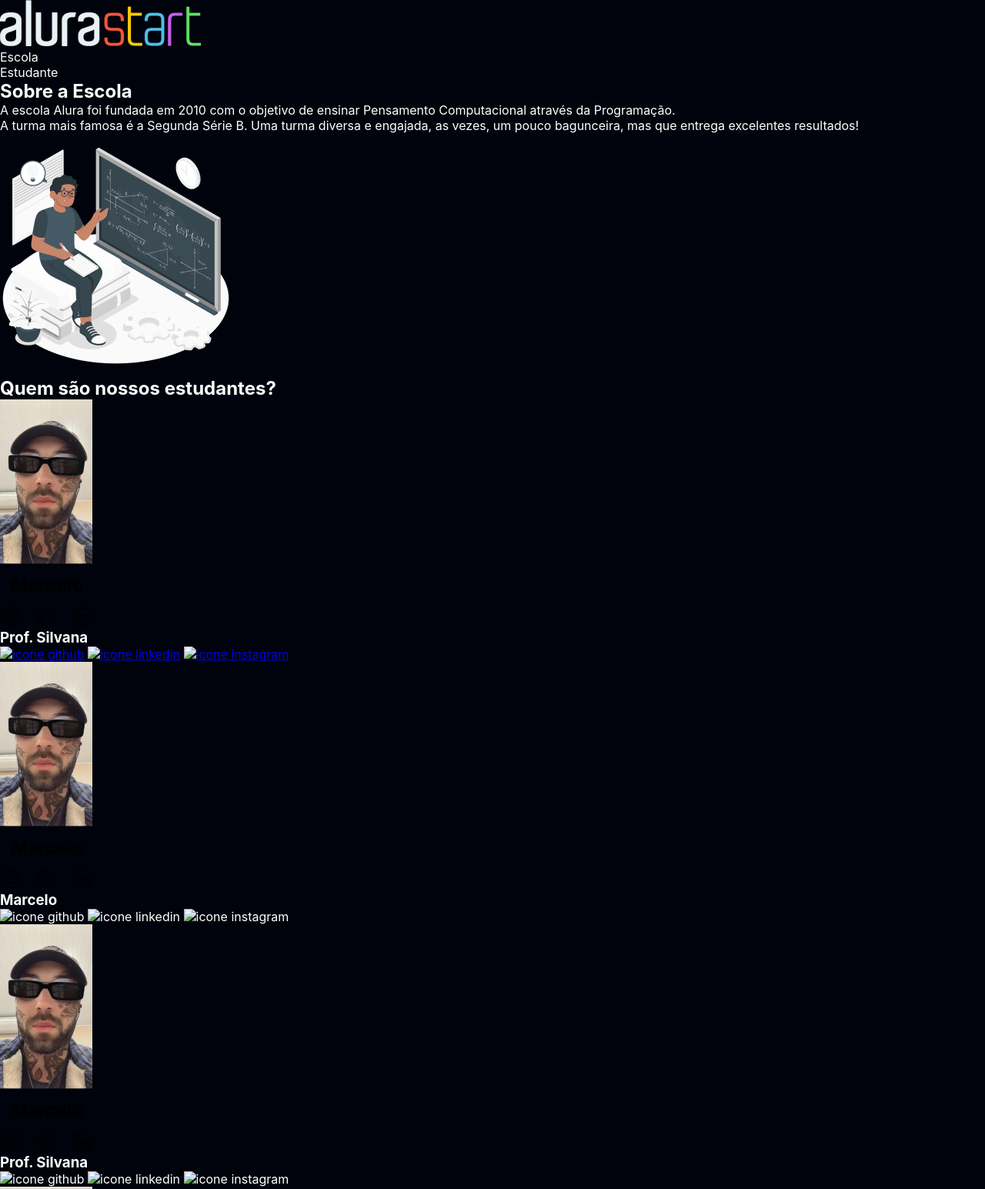
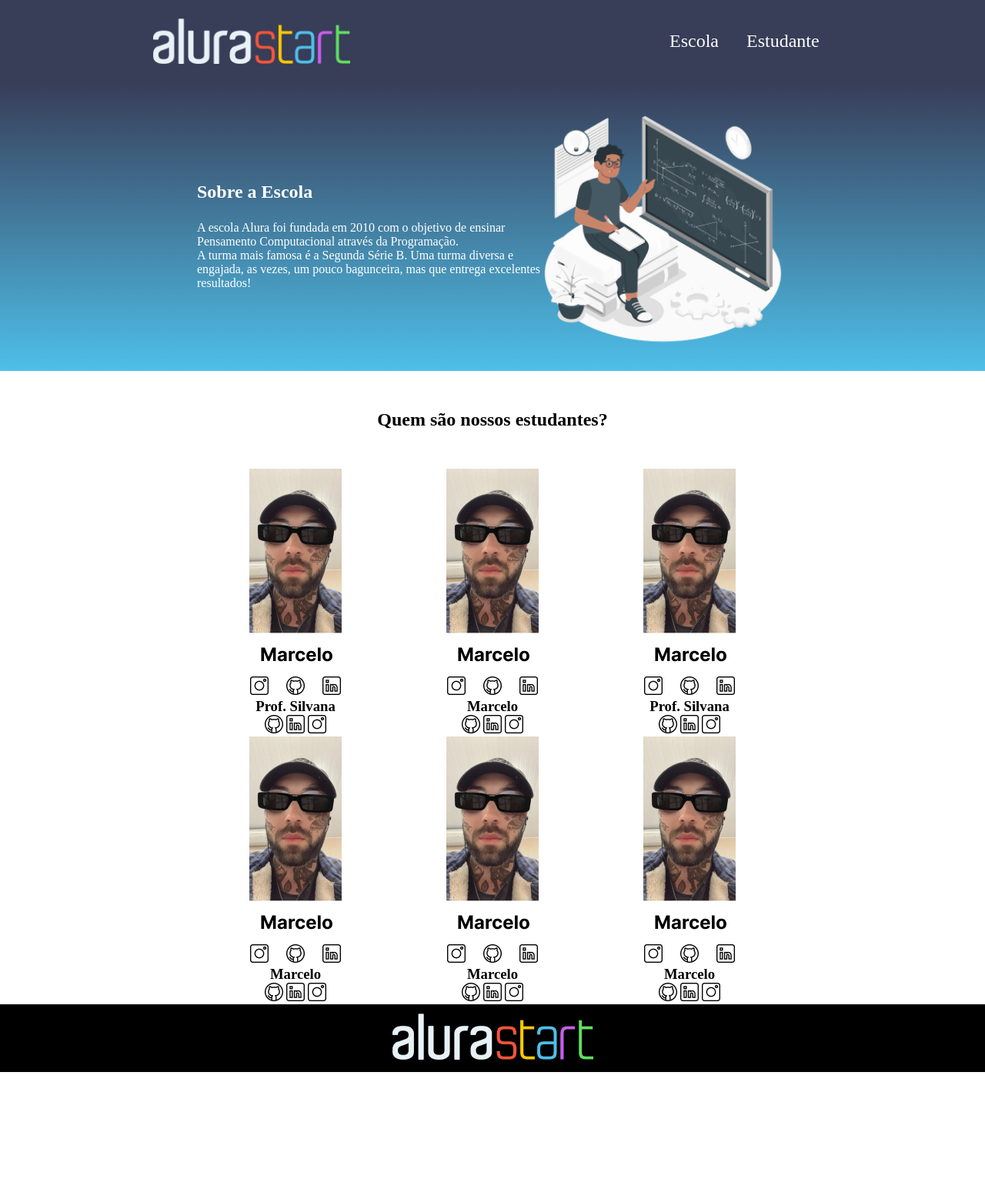
Before and after one commit to joaozin515/sitecriativo, a plain HTML site: page index.html in a window 1280 px wide. Shown: the top 1545 px of the page at 77% size. After the commit the page ends 1393 px from the top, so only its background shows below. Drawn offline with Linux system fonts and the light colour scheme.

Commit message:
15\05_2.0

```diff
--- a/index.html
+++ b/index.html
@@ -33,46 +33,46 @@
 <div class="estudante-div">
 <img class="estudante-imagem" src="Marcelo.png" alt="foto do marcelo">
 <h3 class="estudante-nome">Prof. Silvana</h3>
-<a href="https://github.com/Silvana14041975"><img class="estudante-icone" src="github.png" alt="icone github"></a>
-<a href="https://linkedin.com/Silvana14041975"><img class="estudante-icone" src="linkedin.png" alt="icone linkedin"></a>
-<a href="https://instagram.com/Silvana14041975"><img class="estudante-icone" src="instagram.png" alt="icone instagram"></a>
+<a href="https://github.com/Silvana14041975"><img class="estudante-icone" src="github 1.png" alt="icone github"></a>
+<a href="https://linkedin.com/Silvana14041975"><img class="estudante-icone" src="linkedin 1.png" alt="icone linkedin"></a>
+<a href="https://instagram.com/Silvana14041975"><img class="estudante-icone" src="instagram 1.png" alt="icone instagram"></a>
 </div>
 <div class="estudante-div">
 <img class="estudante-imagem" src="Marcelo.png" alt="foto do marcelo">
 <h3 class="estudante-nome">Marcelo</h3>
-<img class="estudante-icone" src="github.png" alt="icone github">
-<img class="estudante-icone" src="linkedin.png" alt="icone linkedin">
-<img class="estudante-icone" src="instagram.png" alt="icone instagram">
+<img class="estudante-icone" src="github 1.png" alt="icone github">
+<img class="estudante-icone" src="linkedin 1.png" alt="icone linkedin">
+<img class="estudante-icone" src="instagram 1.png" alt="icone instagram">
 </div>
 <div class="estudante-div">
 <img class="estudante-imagem" src="Marcelo.png" alt="foto do marcelo">
 <h3 class="estudante-nome">Prof. Silvana</h3>
-<img class="estudante-icone" src="github.png" alt="icone github">
-<img class="estudante-icone" src="linkedin.png" alt="icone linkedin">
-<img class="estudante-icone" src="instagram.png" alt="icone instagram">
+<img class="estudante-icone" src="github 1.png" alt="icone github">
+<img class="estudante-icone" src="linkedin 1.png" alt="icone linkedin">
+<img class="estudante-icone" src="instagram 1.png" alt="icone instagram">
 </div>
 <span></span>
 <span></span>
 <div class="estudante-div">
 <img class="estudante-imagem" src="Marcelo.png" alt="foto do marcelo">
 <h3 class="estudante-nome">Marcelo</h3>
-<img class="estudante-icone" src="github.png" alt="icone github">
-<img class="estudante-icone" src="linkedin.png" alt="icone linkedin">
-<img class="estudante-icone" src="instagram.png" alt="icone instagram">
+<img class="estudante-icone" src="github 1.png" alt="icone github">
+<img class="estudante-icone" src="linkedin 1.png" alt="icone linkedin">
+<img class="estudante-icone" src="instagram 1.png" alt="icone instagram">
 </div>
 <div class="estudante-div">
 <img class="estudante-imagem" src="Marcelo.png" alt="foto do marcelo">
 <h3 class="estudante-nome">Marcelo</h3>
-<img class="estudante-icone" src="github.png" alt="icone github">
-<img class="estudante-icone" src="linkedin.png" alt="icone linkedin">
-<img class="estudante-icone" src="instagram.png" alt="icone instagram">
+<img class="estudante-icone" src="github 1.png" alt="icone github">
+<img class="estudante-icone" src="linkedin 1.png" alt="icone linkedin">
+<img class="estudante-icone" src="instagram 1.png" alt="icone instagram">
 </div>
 <div class="estudante-div">
 <img class="estudante-imagem" src="Marcelo.png" alt="foto do marcelo">
 <h3 class="estudante-nome">Marcelo</h3>
-<img class="estudante-icone" src="github.png" alt="icone github">
-<img class="estudante-icone" src="linkedin.png" alt="icone linkedin">
-<img class="estudante-icone" src="instagram.png" alt="icone instagram">
+<img class="estudante-icone" src="github 1.png" alt="icone github">
+<img class="estudante-icone" src="linkedin 1.png" alt="icone linkedin">
+<img class="estudante-icone" src="instagram 1.png" alt="icone instagram">
 </div>
 </div>
 </section>
--- a/style.css
+++ b/style.css
@@ -1,158 +1,76 @@
-:root{
-    --branco-principal: #FFFFFF;
-    --cinza-secundario: #C0C0C0;
-    --botao-azul: #167bf7;
-    --cor-de-fundo: #00030C;
-    --fonte-principal: 'Inter';
-    --botao-azul-efeito: #3c92fa;
-}
-
-body {
-    background-color: var(--cor-de-fundo);
-    color: var(--branco-principal);
-    font-family: var(--fonte-principal);
-    font-size:16px;
-    font-weight: 400;
-}
-
-* {
+*{
     margin: 0;
     padding: 0;
-}
+    }
 
-.principal {
-    background-image: url("img/Background.png");
-    background-repeat: no-repeat;
-    background-size: contain;
+    .cabeçalho {
+    background-color: #383D58;
+    color: white;
+    display: flex;
+    justify-content: space-around;
     align-items: center;
-    text-align: center;
-}
+    padding: 24px 0;
+    }
 
-.container {
-    height: 100vh;
-    display: grid;
-    grid-template-columns: 50% 50%;
-}
+    .cabeçalho-imagem {
+    width: 20%;
+    }
 
-.container__botao {
-    background-color: var(--botao-azul);
-    border-radius: 5px;
-    padding: 1em;
-    color: var(--branco-principal);
-    display: block;
-    text-decoration: none;
-    margin-bottom: 1em;
-}
+    .cabeçalho-lista-item {
+    display: inline-block;
+    margin: 0 16px;
+    font-size: 24px;
+    }
 
-.botao_secundario {
-    background-color: transparent;
-    border: 2px solid var(--branco-principal);
-}
+    .escola-imagem{
+    width: 25%;
+    }
 
-.container__aviso {
-    font-size:12px;
-    color: var(--cinza-secundario);
-}
-
-.container__titulo {
-    font-size:28px;
-    font-weight: 700;
-}
-
-.container__imagem{
-    margin: 1em 0 2em 0;
-}
-
-.container__caixa {
-    margin: 0 6em;
-}
-
-.secundario__imagem {
-    width: 80%;
-}
-
-.secundario {
-    align-items: center;
-    margin: 0 10em;
-}
-
-.descricao__titulo{
-    font-weight: 700;
-    font-size: 48px;
-    color: var(--branco-principal);
-    margin-bottom: 0.1em;
-}
-
-.descricao__texto {
-    color: var(--cinza-secundario);
-}
-
-.secundario__botao {
-    display: inline-block;
-}
-
-.container__descricao {
-    padding: 2em;
-}
-
-.dispositivos__lista {
+    .escola{
+    background-image: linear-gradient(#383D58,#4EBFE9);
+    color: white;
     display: flex;
     justify-content: center;
-    list-style-type: none;
-    margin: 5em 0;
-}
+    align-items: center;
+    padding: 24px 0;
+    }
 
-.dispositivos {
+    .escola-div-conteudo{
+    width: 35%;
+    }
+
+    .escola-titulo{
+    padding: 24px 0;
+    }
+
+    .estudante-imagem{
+    width: 120px;
+    }
+
+    .estudante-icone{
+    width: 24px;
+    }
+
+    .estudante-div{
     text-align: center;
-}
+    }
 
-.dispositivos__titulo {
-    font-size: 48px;
-    color: var(--branco-principal);
-}
+    .estudante-titulo{
+    text-align: center;
+    padding: 50px 0;
+    }
 
-.lista__item {
-    font-size: 32px;
-    color: var(--branco-principal);
-}
+    .estudante-todos{
+    display: grid;
+    grid-template-columns: 20% 20% 20% 20% 20%;
+    }
 
-.rodape__lista {
-    display: flex;
-    justify-content: center;
-    list-style-type: none;
-    margin-top: 1em;
-}
+    .rodape{
+    background-color: black;
+    text-align: center;
+    }
 
-.lista__link a{
-    text-decoration: none;
-    color: var(--branco-principal);
-    margin-left: 1em;
-}
-
-.rodape__texto {
-    margin: 1em 0;
-    color: var(--cinza-secundario);
-    font-size: 14px;
-}
-
-.rodape {
-    text-align: center;
-    margin: 5em 3em;
-}
-
-.rodape__logo {
-    margin-bottom: 2 em;
-}
-
-.lista__link a:hoover {
-    color: var(--botao-azul);
-}
-
-.lista__link a:active {
-    color: purple;
-}
-
-.container__botao:hover {
-    background-color: var(--botao-azul-efeito);
-    color: var(--cor-de-fundo);
-}
+    .rodape-imagem{
+    height: 60px;
+    padding: 12px 0px;
+    }
```
Also changed, not shown: github 1.png (added), instagram 1.png (added), linkedin 1.png (added).
